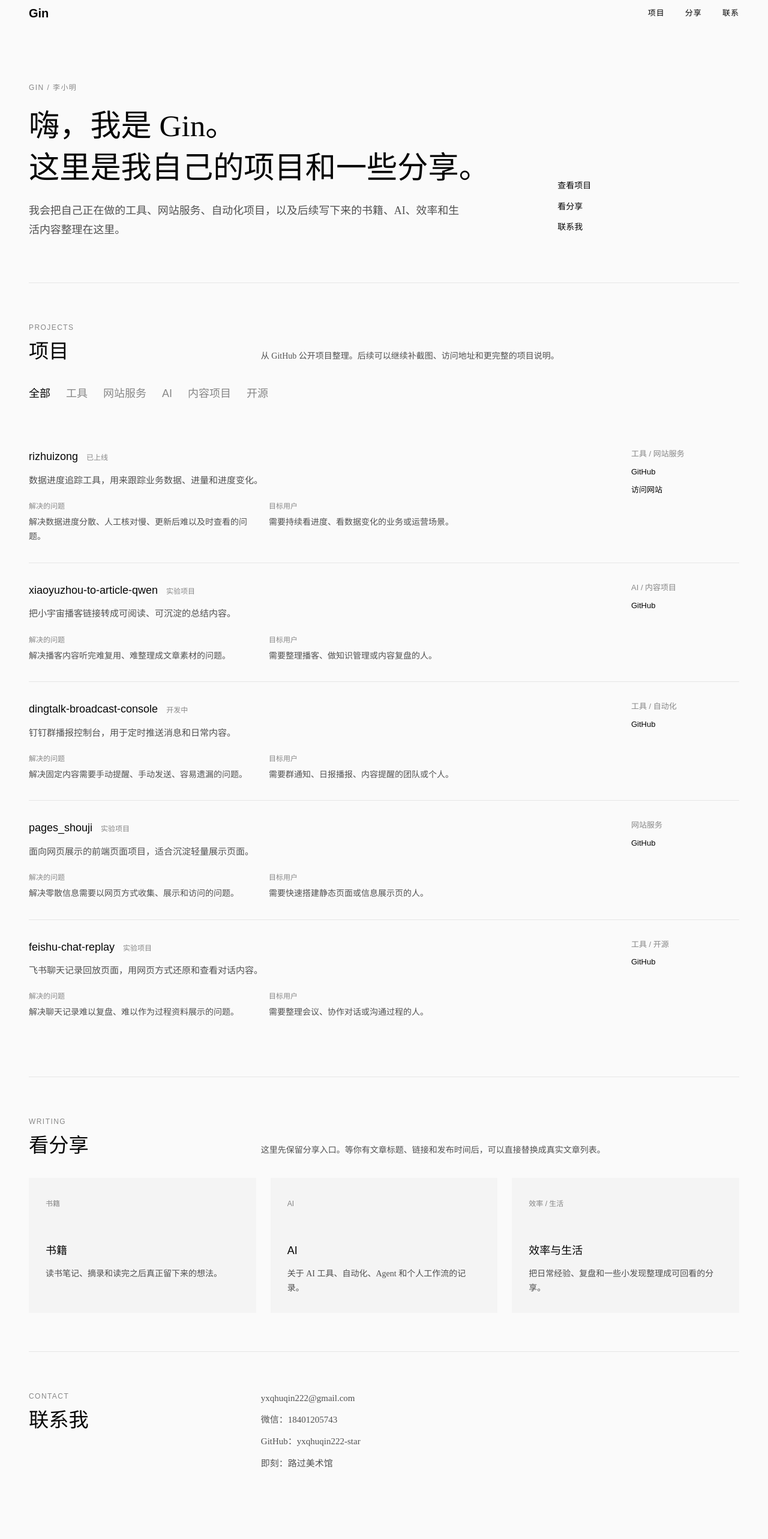
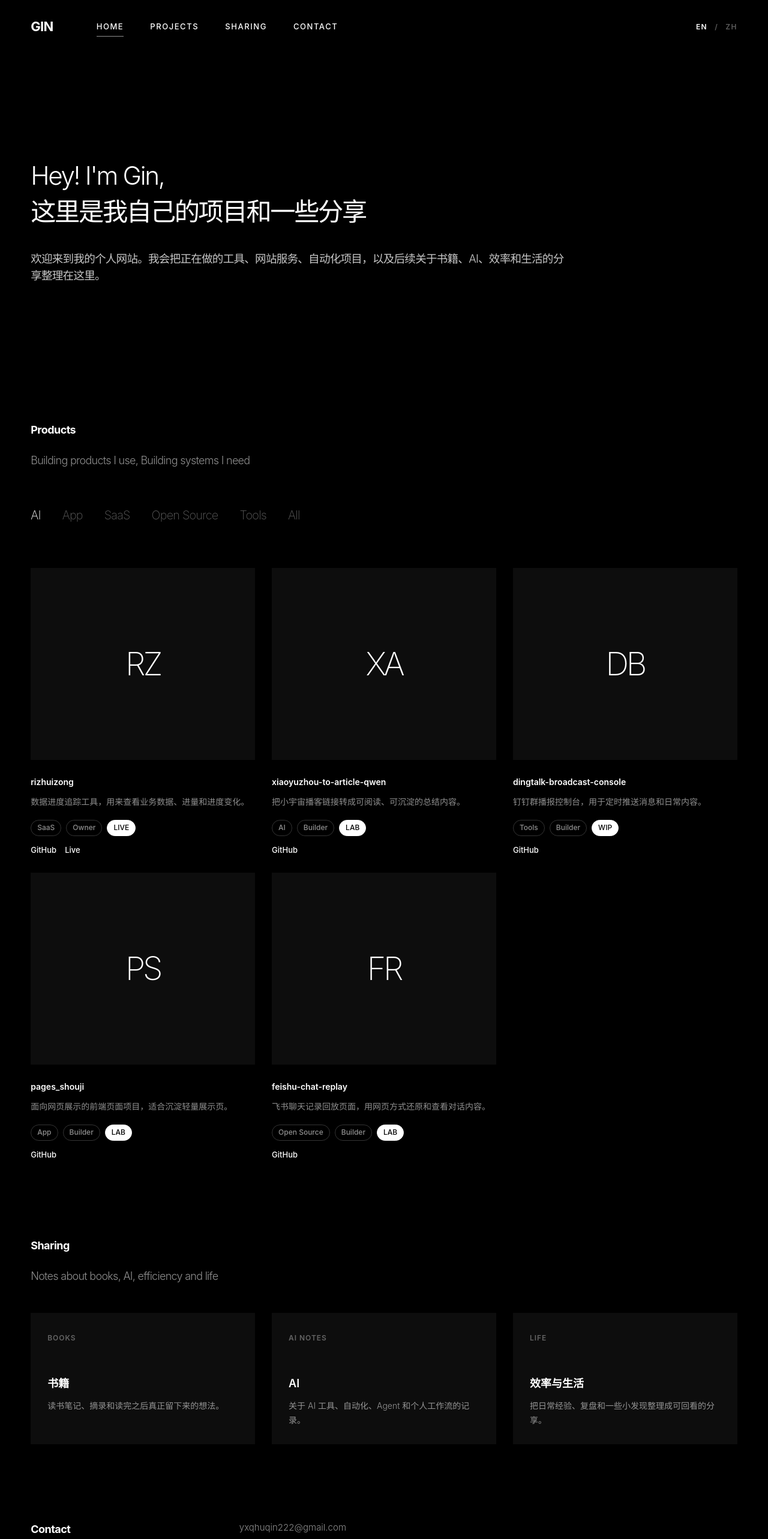
Before and after one commit to yxqhuqin222-star/gin-projects-share, a Next.js app: page / in a window 1280 px wide. Shown: the part 20-2586 px from the top of the page at 60% size. Built offline with nearby package versions, Linux system fonts and the light colour scheme.

Commit message:
Match Caicai dark homepage design

```diff
--- a/app/globals.css
+++ b/app/globals.css
@@ -1,12 +1,13 @@
 @import "tailwindcss";
 
 :root {
-  --bg: #fafafa;
-  --fg: #050505;
-  --soft: rgba(0, 0, 0, 0.68);
-  --muted: rgba(0, 0, 0, 0.46);
-  --faint: rgba(0, 0, 0, 0.08);
-  --panel: rgba(0, 0, 0, 0.025);
+  --bg: #000;
+  --fg: rgba(255, 255, 255, 1);
+  --soft: rgba(255, 255, 255, 0.78);
+  --muted: rgba(255, 255, 255, 0.56);
+  --dim: rgba(255, 255, 255, 0.36);
+  --panel: rgba(255, 255, 255, 0.05);
+  --line: rgba(255, 255, 255, 0.2);
 }
 
 * {
@@ -19,12 +20,12 @@ html {
 
 body {
   margin: 0;
+  min-height: 100vh;
   background: var(--bg);
   color: var(--fg);
-  font-family: "Noto Serif SC", "Songti SC", "Source Han Serif SC",
-    "PingFang SC", "Microsoft YaHei", serif;
-  font-size: 16px;
-  line-height: 1.75;
+  font-family: ui-sans-serif, -apple-system, BlinkMacSystemFont, "SF Pro Display",
+    "SF Pro Text", "PingFang SC", "Hiragino Sans GB", "Microsoft YaHei",
+    Arial, sans-serif;
   text-rendering: optimizeLegibility;
 }
 
@@ -33,316 +34,377 @@ a {
   text-decoration: none;
 }
 
-a:hover {
-  text-decoration: underline;
-  text-underline-offset: 0.25em;
-}
-
 h1,
 h2,
 h3,
-p,
-dl,
-dd {
+p {
   margin: 0;
 }
 
-.page {
-  width: min(100%, 1360px);
+.page-shell {
+  width: min(100%, 1680px);
   margin: 0 auto;
-  padding: 24px clamp(20px, 4vw, 48px) 72px;
+  padding: 48px clamp(28px, 4vw, 60px) 88px;
 }
 
 .site-header {
   display: flex;
   align-items: center;
   justify-content: space-between;
-  gap: 28px;
-  min-height: 36px;
-  font-family: "PingFang SC", "Hiragino Sans GB", "Microsoft YaHei", sans-serif;
+  gap: 32px;
+}
+
+.header-left {
+  display: inline-flex;
+  align-items: center;
+  gap: 72px;
 }
 
 .brand {
   color: var(--fg);
-  font-size: 20px;
-  font-weight: 600;
-  letter-spacing: 0;
+  font-size: 22px;
+  font-weight: 700;
+  letter-spacing: -0.03em;
 }
 
 .site-header nav {
-  display: flex;
-  flex-wrap: wrap;
-  justify-content: flex-end;
-  gap: clamp(18px, 3vw, 34px);
+  display: inline-flex;
+  align-items: center;
+  gap: 44px;
 }
 
 .site-header nav a {
+  position: relative;
   color: var(--fg);
   font-size: 13px;
-  letter-spacing: 0.08em;
-}
-
-.hero {
-  display: grid;
-  grid-template-columns: minmax(0, 0.72fr) minmax(220px, 0.28fr);
-  gap: clamp(36px, 8vw, 120px);
-  padding: 96px 0 72px;
-}
-
-.intro {
-  max-width: 820px;
-}
-
-.kicker {
-  color: var(--muted);
-  font-family: "PingFang SC", "Hiragino Sans GB", "Microsoft YaHei", sans-serif;
-  font-size: 12px;
   font-weight: 500;
   letter-spacing: 0.12em;
   text-transform: uppercase;
 }
 
-.hero h1 {
-  margin-top: 18px;
-  color: var(--fg);
-  font-size: clamp(28px, 4vw, 52px);
-  font-weight: 300;
-  line-height: 1.36;
-  letter-spacing: 0;
+.site-header nav a::after {
+  position: absolute;
+  left: 0;
+  bottom: -7px;
+  width: 100%;
+  height: 1px;
+  background: var(--muted);
+  content: "";
+  opacity: 0;
+  transform: translateY(4px);
+  transition: opacity 180ms ease, transform 180ms ease;
 }
 
-.hero p:not(.kicker) {
-  max-width: 720px;
-  margin-top: 22px;
-  color: var(--soft);
-  font-size: clamp(15px, 1.4vw, 18px);
-  font-weight: 300;
+.site-header nav a:hover::after,
+.site-header nav a.active::after {
+  opacity: 1;
+  transform: translateY(0);
 }
 
-.quick-links {
-  display: flex;
-  flex-direction: column;
-  justify-content: flex-end;
-  gap: 10px;
-  padding-bottom: 8px;
-  font-family: "PingFang SC", "Hiragino Sans GB", "Microsoft YaHei", sans-serif;
+.language {
+  display: inline-flex;
+  align-items: center;
+  gap: 12px;
+  color: var(--dim);
+  font-size: 12px;
+  font-weight: 600;
+  letter-spacing: 0.12em;
 }
 
-.quick-links a {
-  width: fit-content;
+.language span:first-child {
   color: var(--fg);
-  font-size: 14px;
 }
 
-.section {
-  padding: 64px 0;
-  border-top: 1px solid var(--faint);
+.language strong {
+  color: var(--dim);
+  font-weight: 600;
 }
 
-.section-title {
-  display: grid;
-  grid-template-columns: minmax(160px, 0.28fr) minmax(0, 0.72fr);
-  gap: clamp(24px, 6vw, 96px);
-  align-items: end;
-  margin-bottom: 34px;
+.hero {
+  max-width: 1060px;
+  padding-top: 202px;
+  padding-bottom: 198px;
 }
 
-.section-title h2,
-.footer h2 {
-  margin-top: 8px;
+.hero h1 {
   color: var(--fg);
-  font-size: clamp(24px, 2.6vw, 38px);
+  font-size: clamp(30px, 3.3vw, 54px);
   font-weight: 300;
-  line-height: 1.25;
+  letter-spacing: -0.055em;
+  line-height: 1.42;
 }
 
-.section-title > p {
-  max-width: 620px;
+.hero p {
+  max-width: 900px;
+  margin-top: 34px;
   color: var(--soft);
-  font-size: 14px;
+  font-size: clamp(18px, 1.45vw, 25px);
   font-weight: 300;
+  letter-spacing: -0.04em;
+  line-height: 1.52;
 }
 
-.category-row {
+.products,
+.sharing,
+.footer {
+  padding-top: 32px;
+}
+
+.sharing,
+.footer {
+  margin-top: 96px;
+}
+
+.section-copy {
+  max-width: 780px;
+}
+
+.section-copy h2 {
+  color: var(--fg);
+  font-size: 18px;
+  font-weight: 700;
+  letter-spacing: -0.03em;
+}
+
+.section-copy p {
+  margin-top: 24px;
+  color: var(--muted);
+  font-size: 18px;
+  font-weight: 300;
+  letter-spacing: -0.04em;
+}
+
+.category-tabs {
   display: flex;
   flex-wrap: wrap;
-  gap: 10px 26px;
-  margin: 0 0 44px;
+  gap: 22px 36px;
+  margin: 64px 0 0;
   padding: 0;
-  color: var(--muted);
-  font-family: "PingFang SC", "Hiragino Sans GB", "Microsoft YaHei", sans-serif;
-  font-size: clamp(15px, 1.5vw, 18px);
-  font-weight: 300;
   list-style: none;
 }
 
-.category-row li:first-child {
+.category-tabs li {
+  color: var(--dim);
+  cursor: default;
+  font-size: clamp(18px, 1.55vw, 28px);
+  font-weight: 200;
+  letter-spacing: -0.04em;
+}
+
+.category-tabs li.selected {
   color: var(--fg);
 }
 
-.project-list {
+.product-grid {
   display: grid;
-  gap: 1px;
-  background: var(--faint);
+  grid-template-columns: repeat(3, minmax(0, 1fr));
+  gap: 28px;
+  padding-top: 72px;
 }
 
-.project-item {
-  display: grid;
-  grid-template-columns: minmax(0, 1fr) 180px;
-  gap: 40px;
-  background: var(--bg);
-  padding: 30px 0;
+.product-card {
+  min-width: 0;
 }
 
-.project-heading {
+.product-visual {
   display: flex;
-  align-items: baseline;
-  gap: 14px;
-  margin-bottom: 10px;
-  font-family: "PingFang SC", "Hiragino Sans GB", "Microsoft YaHei", sans-serif;
+  height: 320px;
+  align-items: center;
+  justify-content: center;
+  margin-bottom: 24px;
+  background: var(--panel);
+  transition: transform 180ms ease, background 180ms ease;
 }
 
-.project-heading a {
+.product-visual:hover {
+  background: rgba(255, 255, 255, 0.075);
+  transform: translateY(-4px);
+}
+
+.product-visual span {
   color: var(--fg);
-  font-size: 18px;
+  font-size: clamp(42px, 4.2vw, 76px);
+  font-weight: 200;
+  letter-spacing: -0.08em;
+}
+
+.product-title {
+  display: inline-block;
+  color: var(--fg);
+  font-size: 14px;
+  font-weight: 600;
+  line-height: 1.45;
+}
+
+.product-title:hover,
+.project-links a:hover,
+.footer-links a:hover {
+  color: #8ab4ff;
+}
+
+.product-card p {
+  margin-top: 10px;
+  color: var(--muted);
+  font-size: 14px;
+  font-weight: 300;
+  line-height: 1.7;
+}
+
+.tags {
+  display: flex;
+  flex-wrap: wrap;
+  gap: 8px;
+  margin-top: 18px;
+}
+
+.tags span,
+.tags strong {
+  display: inline-block;
+  border: 1px solid var(--line);
+  border-radius: 999px;
+  padding: 4px 10px;
+  color: var(--muted);
+  font-size: 12px;
+  font-weight: 500;
+  line-height: 1.4;
+}
+
+.tags strong {
+  border-color: var(--fg);
+  background: var(--fg);
+  color: var(--bg);
+}
+
+.project-links {
+  display: flex;
+  gap: 14px;
+  margin-top: 14px;
+  color: var(--fg);
+  font-size: 13px;
   font-weight: 500;
 }
 
-.project-heading span {
-  color: var(--muted);
-  font-size: 12px;
+.share-grid {
+  display: grid;
+  grid-template-columns: repeat(3, minmax(0, 1fr));
+  gap: 28px;
+  padding-top: 48px;
 }
 
-.project-main > p {
-  max-width: 680px;
-  color: var(--soft);
+.share-grid article {
+  min-height: 210px;
+  background: var(--panel);
+  padding: 28px;
+}
+
+.share-grid span {
+  color: var(--dim);
+  font-size: 12px;
+  font-weight: 600;
+  letter-spacing: 0.08em;
+  text-transform: uppercase;
+}
+
+.share-grid h3 {
+  margin-top: 52px;
+  color: var(--fg);
+  font-size: 18px;
+  font-weight: 600;
+}
+
+.share-grid p {
+  margin-top: 12px;
+  color: var(--muted);
+  font-size: 14px;
+  font-weight: 300;
+  line-height: 1.7;
+}
+
+.footer {
+  display: grid;
+  grid-template-columns: minmax(180px, 0.26fr) minmax(0, 0.74fr);
+  gap: 56px;
+  padding-bottom: 24px;
+}
+
+.footer-links {
+  display: grid;
+  gap: 13px;
+  color: var(--muted);
   font-size: 15px;
   font-weight: 300;
 }
 
-.project-main dl {
-  display: grid;
-  grid-template-columns: repeat(2, minmax(0, 1fr));
-  gap: 20px;
-  max-width: 780px;
-  margin-top: 20px;
+@media (max-width: 980px) {
+  .header-left {
+    gap: 32px;
   }
 
-.project-main dt {
-  color: var(--muted);
-  font-family: "PingFang SC", "Hiragino Sans GB", "Microsoft YaHei", sans-serif;
-  font-size: 12px;
+  .site-header nav {
+    gap: 22px;
   }
 
-.project-main dd {
-  margin-top: 4px;
-  color: var(--soft);
-  font-size: 14px;
-  font-weight: 300;
+  .hero {
+    padding-top: 150px;
+    padding-bottom: 150px;
   }
 
-.project-side {
-  display: flex;
-  flex-direction: column;
-  align-items: flex-start;
-  gap: 7px;
-  color: var(--muted);
-  font-family: "PingFang SC", "Hiragino Sans GB", "Microsoft YaHei", sans-serif;
-  font-size: 13px;
+  .product-grid,
+  .share-grid {
+    grid-template-columns: repeat(2, minmax(0, 1fr));
+  }
 }
 
-.project-side a {
-  color: var(--fg);
-}
-
-.share-list {
-  display: grid;
-  grid-template-columns: repeat(3, minmax(0, 1fr));
-  gap: 24px;
-}
-
-.share-list article {
-  min-height: 220px;
-  background: var(--panel);
-  padding: 28px;
-}
-
-.share-list span {
-  color: var(--muted);
-  font-family: "PingFang SC", "Hiragino Sans GB", "Microsoft YaHei", sans-serif;
-  font-size: 12px;
-}
-
-.share-list h3 {
-  margin-top: 50px;
-  color: var(--fg);
-  font-family: "PingFang SC", "Hiragino Sans GB", "Microsoft YaHei", sans-serif;
-  font-size: 18px;
-  font-weight: 500;
-}
-
-.share-list p {
-  margin-top: 10px;
-  color: var(--soft);
-  font-size: 14px;
-  font-weight: 300;
-}
-
-.footer {
-  display: grid;
-  grid-template-columns: minmax(160px, 0.28fr) minmax(0, 0.72fr);
-  gap: clamp(24px, 6vw, 96px);
-}
-
-.contact-list {
-  display: grid;
-  gap: 10px;
-  color: var(--soft);
-  font-size: 15px;
-  font-weight: 300;
-}
-
-@media (max-width: 780px) {
-  .page {
-    padding-top: 18px;
+@media (max-width: 720px) {
+  .page-shell {
+    padding: 24px 16px 56px;
   }
 
   .site-header {
     align-items: flex-start;
+  }
+
+  .header-left {
+    align-items: flex-start;
     flex-direction: column;
+    gap: 22px;
   }
 
   .site-header nav {
-    justify-content: flex-start;
+    flex-wrap: wrap;
+    gap: 18px 24px;
   }
 
-  .hero,
-  .section-title,
+  .language {
+    padding-top: 2px;
+  }
+
+  .hero {
+    padding-top: 112px;
+    padding-bottom: 116px;
+  }
+
+  .hero h1 {
+    font-size: 30px;
+    letter-spacing: -0.04em;
+  }
+
+  .hero p {
+    font-size: 17px;
+  }
+
+  .category-tabs {
+    gap: 12px 22px;
+    margin-top: 48px;
+  }
+
+  .product-grid,
+  .share-grid,
   .footer {
     grid-template-columns: 1fr;
   }
 
-  .hero {
-    gap: 28px;
-    padding: 68px 0 56px;
-  }
-
-  .quick-links {
-    flex-direction: row;
-    flex-wrap: wrap;
-  }
-
-  .project-item {
-    grid-template-columns: 1fr;
-    gap: 18px;
-  }
-
-  .project-main dl,
-  .share-list {
-    grid-template-columns: 1fr;
-  }
-
-  .share-list article {
-    min-height: auto;
+  .product-visual {
+    height: 240px;
   }
 }
--- a/app/page.tsx
+++ b/app/page.tsx
@@ -1,159 +1,159 @@
 const navItems = [
-  { href: "#projects", label: "项目" },
-  { href: "#writing", label: "分享" },
-  { href: "#contact", label: "联系" },
+  { href: "#top", label: "HOME" },
+  { href: "#projects", label: "PROJECTS" },
+  { href: "#writing", label: "SHARING" },
+  { href: "#contact", label: "CONTACT" },
 ];
 
-const categories = ["全部", "工具", "网站服务", "AI", "内容项目", "开源"];
+const categories = ["AI", "App", "SaaS", "Open Source", "Tools", "All"];
 
 const projects = [
   {
     title: "rizhuizong",
     href: "https://github.com/yxqhuqin222-star/rizhuizong",
     live: "https://rizhuizong.vercel.app",
-    category: "工具 / 网站服务",
-    status: "已上线",
-    summary: "数据进度追踪工具，用来跟踪业务数据、进量和进度变化。",
-    problem: "解决数据进度分散、人工核对慢、更新后难以及时查看的问题。",
-    audience: "需要持续看进度、看数据变化的业务或运营场景。",
+    category: "SaaS",
+    role: "Owner",
+    status: "LIVE",
+    monogram: "RZ",
+    summary: "数据进度追踪工具，用来查看业务数据、进量和进度变化。",
+    tags: ["SaaS", "Python", "Live"],
   },
   {
     title: "xiaoyuzhou-to-article-qwen",
     href: "https://github.com/yxqhuqin222-star/xiaoyuzhou-to-article-qwen",
-    category: "AI / 内容项目",
-    status: "实验项目",
+    category: "AI",
+    role: "Builder",
+    status: "LAB",
+    monogram: "XA",
     summary: "把小宇宙播客链接转成可阅读、可沉淀的总结内容。",
-    problem: "解决播客内容听完难复用、难整理成文章素材的问题。",
-    audience: "需要整理播客、做知识管理或内容复盘的人。",
+    tags: ["AI", "Shell", "Content"],
   },
   {
     title: "dingtalk-broadcast-console",
     href: "https://github.com/yxqhuqin222-star/dingtalk-broadcast-console",
-    category: "工具 / 自动化",
-    status: "开发中",
+    category: "Tools",
+    role: "Builder",
+    status: "WIP",
+    monogram: "DB",
     summary: "钉钉群播报控制台，用于定时推送消息和日常内容。",
-    problem: "解决固定内容需要手动提醒、手动发送、容易遗漏的问题。",
-    audience: "需要群通知、日报播报、内容提醒的团队或个人。",
+    tags: ["Tool", "Python", "Automation"],
   },
   {
     title: "pages_shouji",
     href: "https://github.com/yxqhuqin222-star/pages_shouji",
-    category: "网站服务",
-    status: "实验项目",
-    summary: "面向网页展示的前端页面项目，适合沉淀轻量展示页面。",
-    problem: "解决零散信息需要以网页方式收集、展示和访问的问题。",
-    audience: "需要快速搭建静态页面或信息展示页的人。",
+    category: "App",
+    role: "Builder",
+    status: "LAB",
+    monogram: "PS",
+    summary: "面向网页展示的前端页面项目，适合沉淀轻量展示页。",
+    tags: ["App", "JavaScript", "Pages"],
   },
   {
     title: "feishu-chat-replay",
     href: "https://github.com/yxqhuqin222-star/feishu-chat-replay",
-    category: "工具 / 开源",
-    status: "实验项目",
+    category: "Open Source",
+    role: "Builder",
+    status: "LAB",
+    monogram: "FR",
     summary: "飞书聊天记录回放页面，用网页方式还原和查看对话内容。",
-    problem: "解决聊天记录难以复盘、难以作为过程资料展示的问题。",
-    audience: "需要整理会议、协作对话或沟通过程的人。",
+    tags: ["Open Source", "HTML", "Replay"],
   },
 ];
 
 const shares = [
   {
     title: "书籍",
-    category: "书籍",
+    group: "Books",
     summary: "读书笔记、摘录和读完之后真正留下来的想法。",
   },
   {
     title: "AI",
-    category: "AI",
+    group: "AI Notes",
     summary: "关于 AI 工具、自动化、Agent 和个人工作流的记录。",
   },
   {
     title: "效率与生活",
-    category: "效率 / 生活",
+    group: "Life",
     summary: "把日常经验、复盘和一些小发现整理成可回看的分享。",
   },
 ];
 
 export default function Home() {
   return (
-    <main>
-      <div className="page">
-        <header className="site-header">
-          <a href="#top" className="brand" aria-label="回到首页">
-            Gin
+    <main id="top">
+      <div className="page-shell">
+        <header className="site-header" aria-label="站点头部">
+          <div className="header-left">
+            <a className="brand" href="#top" aria-label="Gin home">
+              GIN
             </a>
             <nav aria-label="主导航">
-            {navItems.map((item) => (
-              <a key={item.href} href={item.href}>
+              {navItems.map((item, index) => (
+                <a
+                  className={index === 0 ? "active" : undefined}
+                  href={item.href}
+                  key={item.href}
+                >
                   {item.label}
                 </a>
               ))}
             </nav>
+          </div>
+          <div className="language" aria-label="语言">
+            <span>EN</span>
+            <span>/</span>
+            <strong>ZH</strong>
+          </div>
         </header>
 
-        <section className="hero" id="top">
-          <div className="intro">
-            <p className="kicker">GIN / 李小明</p>
+        <section className="hero">
           <h1>
-              嗨，我是 Gin。
+            Hey! I&apos;m Gin,
             <br />
-              这里是我自己的项目和一些分享。
+            这里是我自己的项目和一些分享
           </h1>
           <p>
-              我会把自己正在做的工具、网站服务、自动化项目，以及后续写下来的书籍、AI、效率和生活内容整理在这里。
+            欢迎来到我的个人网站。我会把正在做的工具、网站服务、自动化项目，以及后续关于书籍、AI、效率和生活的分享整理在这里。
           </p>
-          </div>
-          <div className="quick-links" aria-label="快捷入口">
-            <a href="#projects">查看项目</a>
-            <a href="#writing">看分享</a>
-            <a href="#contact">联系我</a>
-          </div>
         </section>
 
-        <section className="section" id="projects" aria-labelledby="projects-title">
-          <div className="section-title">
-            <div>
-              <p className="kicker">Projects</p>
-              <h2 id="projects-title">项目</h2>
-            </div>
-            <p>从 GitHub 公开项目整理。后续可以继续补截图、访问地址和更完整的项目说明。</p>
+        <section className="products" id="projects" aria-labelledby="products-title">
+          <div className="section-copy">
+            <h2 id="products-title">Products</h2>
+            <p>Building products I use, Building systems I need</p>
           </div>
 
-          <ul className="category-row" aria-label="项目分类">
-            {categories.map((category) => (
-              <li key={category}>{category}</li>
+          <ul className="category-tabs" aria-label="产品分类">
+            {categories.map((category, index) => (
+              <li className={index === 0 ? "selected" : undefined} key={category}>
+                {category}
+              </li>
             ))}
           </ul>
 
-          <div className="project-list">
+          <div className="product-grid">
             {projects.map((project) => (
-              <article className="project-item" key={project.title}>
-                <div className="project-main">
-                  <div className="project-heading">
-                    <a href={project.href} target="_blank" rel="noreferrer">
+              <article className="product-card" key={project.title}>
+                <a className="product-visual" href={project.href} target="_blank" rel="noreferrer">
+                  <span>{project.monogram}</span>
+                </a>
+                <a className="product-title" href={project.href} target="_blank" rel="noreferrer">
                   {project.title}
                 </a>
-                    <span>{project.status}</span>
+                <p>{project.summary}</p>
+                <div className="tags">
+                  <span>{project.category}</span>
+                  <span>{project.role}</span>
+                  <strong>{project.status}</strong>
                 </div>
-                  <p>{project.summary}</p>
-                  <dl>
-                    <div>
-                      <dt>解决的问题</dt>
-                      <dd>{project.problem}</dd>
-                    </div>
-                    <div>
-                      <dt>目标用户</dt>
-                      <dd>{project.audience}</dd>
-                    </div>
-                  </dl>
-                </div>
-                <div className="project-side">
-                  <span>{project.category}</span>
+                <div className="project-links">
                   <a href={project.href} target="_blank" rel="noreferrer">
                     GitHub
                   </a>
                   {"live" in project && project.live ? (
                     <a href={project.live} target="_blank" rel="noreferrer">
-                      访问网站
+                      Live
                     </a>
                   ) : null}
                 </div>
@@ -162,19 +162,15 @@ export default function Home() {
           </div>
         </section>
 
-        <section className="section" id="writing" aria-labelledby="writing-title">
-          <div className="section-title">
-            <div>
-              <p className="kicker">Writing</p>
-              <h2 id="writing-title">看分享</h2>
+        <section className="sharing" id="writing" aria-labelledby="sharing-title">
+          <div className="section-copy">
+            <h2 id="sharing-title">Sharing</h2>
+            <p>Notes about books, AI, efficiency and life</p>
           </div>
-            <p>这里先保留分享入口。等你有文章标题、链接和发布时间后，可以直接替换成真实文章列表。</p>
-          </div>
-
-          <div className="share-list">
+          <div className="share-grid">
             {shares.map((share) => (
               <article key={share.title}>
-                <span>{share.category}</span>
+                <span>{share.group}</span>
                 <h3>{share.title}</h3>
                 <p>{share.summary}</p>
               </article>
@@ -182,19 +178,15 @@ export default function Home() {
           </div>
         </section>
 
-        <footer className="section footer" id="contact">
-          <div>
-            <p className="kicker">Contact</p>
-            <h2>联系我</h2>
+        <footer className="footer" id="contact">
+          <div className="section-copy">
+            <h2>Contact</h2>
+            <p>欢迎通过下面这些方式联系我</p>
           </div>
-          <div className="contact-list">
+          <div className="footer-links">
             <a href="mailto:yxqhuqin222@gmail.com">yxqhuqin222@gmail.com</a>
             <a href="tel:18401205743">微信：18401205743</a>
-            <a
-              href="https://github.com/yxqhuqin222-star/"
-              target="_blank"
-              rel="noreferrer"
-            >
+            <a href="https://github.com/yxqhuqin222-star/" target="_blank" rel="noreferrer">
               GitHub：yxqhuqin222-star
             </a>
             <span>即刻：路过美术馆</span>
```
Also changed, not shown: public/og.png. Lines whose indentation alone changed are shown as unchanged.
